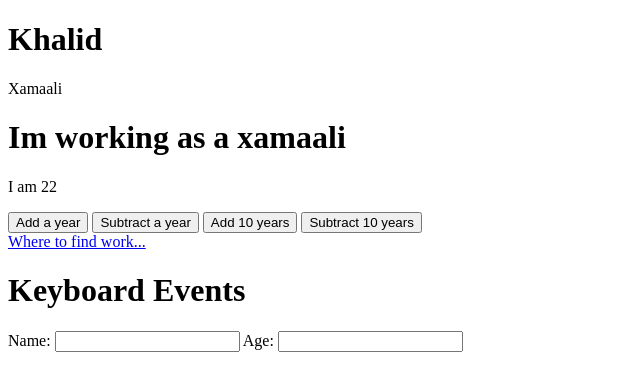
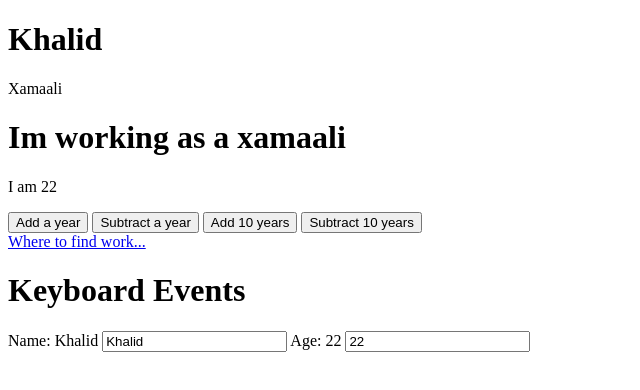
Before and after one commit to KhalidAwil/VueTest, a plain HTML site: page index.html in a window 1280 px wide. Shown: the whole page, without its empty margins (0-640 px from the left). Drawn offline with nearby package versions, Linux system fonts and the light colour scheme.

Commit message:
Learnt about 2-way data binding using v-model

```diff
--- a/index.html
+++ b/index.html
@@ -17,10 +17,10 @@
             <button v-on:dblclick="subtract(10)">Subtract 10 years</button>
         </br><a v-bind:href="website">Where to find work...</a>
             <h1>Keyboard Events</h1>
-            <label>Name: </label>
-            <input type="text" v-on:keyup.enter="logName"/>
-            <label>Age: </label>
-            <input type="text" v-on:keyup.alt.enter="logAge"/>
+            <label>Name: <span>{{name}}</span> </label>
+            <input type="text" v-model="name"/>
+            <label>Age: <span> {{age}}</span></label>
+            <input type="text" v-model="age"/>
         </div>
         <script src="app.js"></script>
     </body>
```
